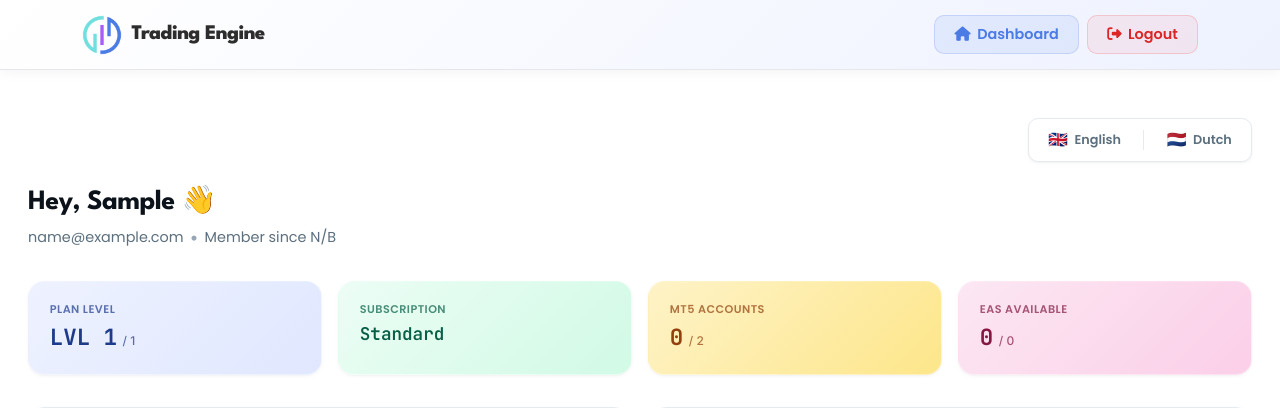
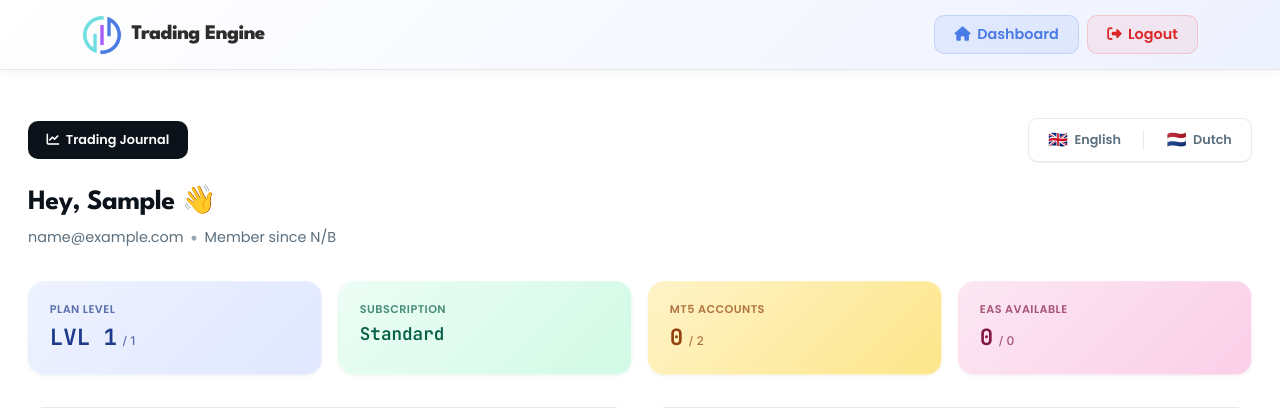
Before and after one commit to NDBOSSY/LWIX, a Flask app: page /dashboard in a window 1280 px wide. Shown: the top 408 px of the page. Run offline with Flask 3, Linux system fonts and the light colour scheme; the visitor is signed in with stand-in values (Sample User, id 1); data comes from the database, SQL or seed files in the repository; data that the repository does not hold is empty; some libraries are stand-ins or nearby versions.

Commit message:
Update dashboard main11.html

```diff
--- a/templates/user/dashboard.html
+++ b/templates/user/dashboard.html
@@ -935,6 +935,15 @@
 <div class="dashboard-wrapper">
     <!-- Top Bar with Language Toggle -->
     <div class="top-bar">
+
+    <div>
+        <a href="{{ url_for('journal_page') }}" class="btn btn-primary" style="text-decoration: none;">
+            <i class="fas fa-chart-line"></i>
+            <span data-en="Trading Journal" data-nl="Trading Journaal">
+                {{ 'Trading Journaal' if current_language == 'nl' else 'Trading Journal' }}
+            </span>
+        </a>
+    </div>
         <div></div>
         <div class="language-toggle" id="languageToggle">
             <button
```
